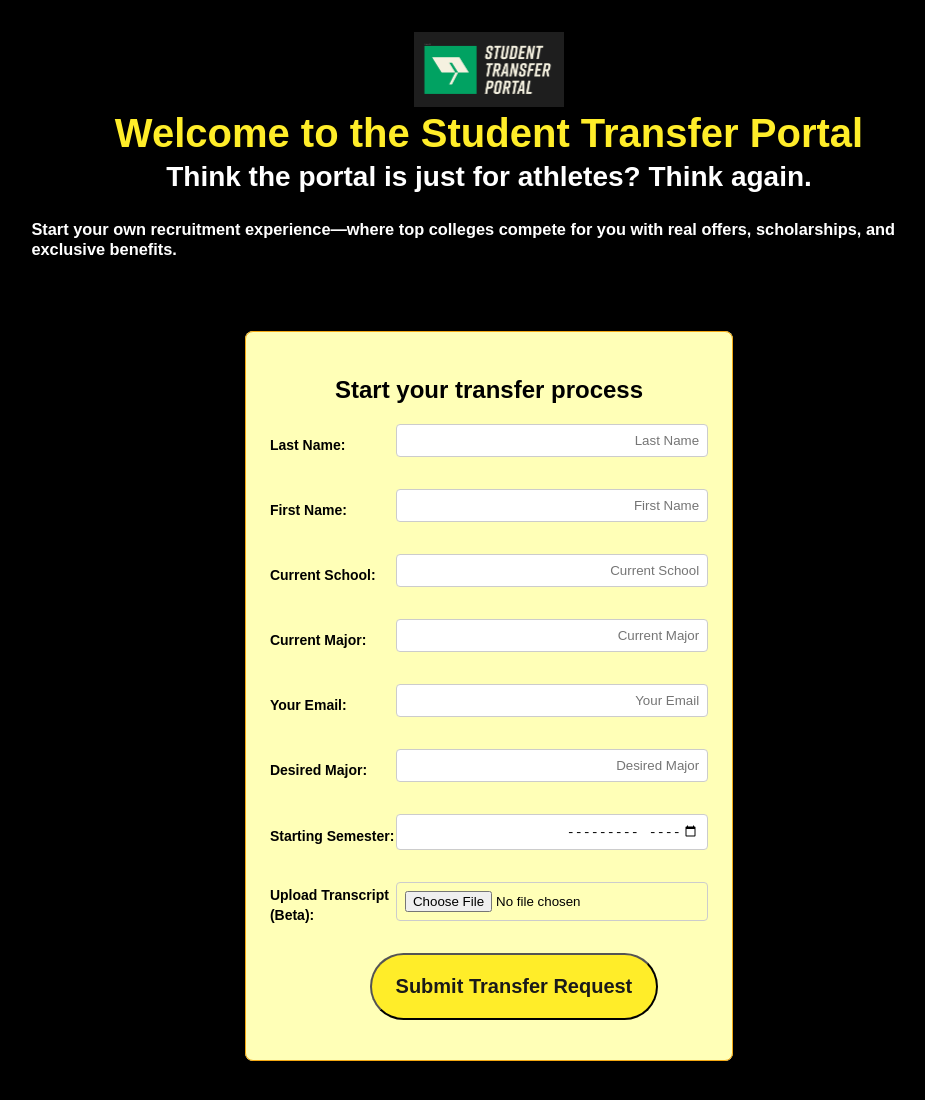
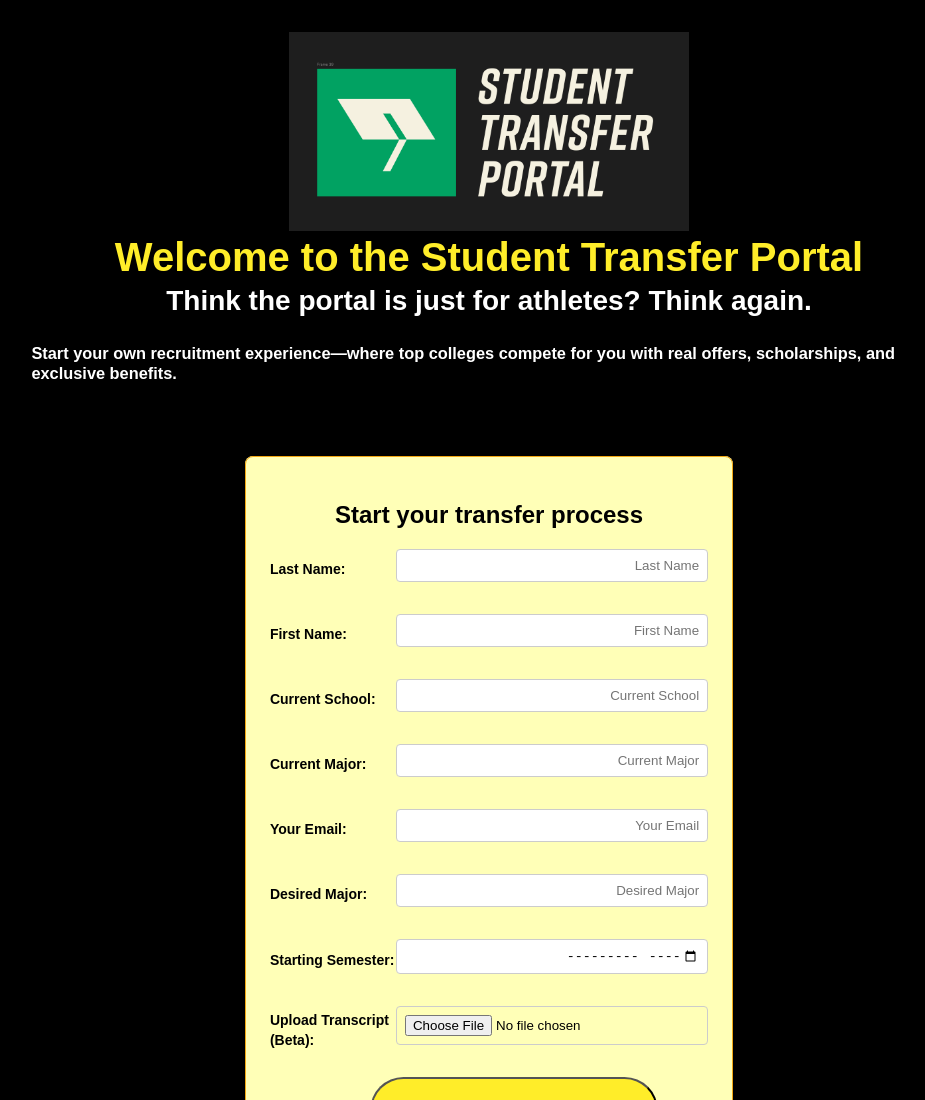
Before and after one commit to simitchell/transfer_portal, a plain HTML site: page index.html in a window 1280 px wide. Shown: the top 1100 px of the page, without its empty margins (151-1076 px from the left). Drawn offline with Linux system fonts and the light colour scheme.

Commit message:
image sizing

```diff
--- a/index.html
+++ b/index.html
@@ -16,11 +16,7 @@
   <body>
     <header>
       <div class="logo">
-        <img
-          src="images/PNG image.png"
-          alt="Student Transfer Portal Logo"
-          style="max-width: 150px; width: 100%; height: auto"
-        />
+        <img src="images/PNG image.png" alt="Student Transfer Portal Logo" />
       </div>
       <h1>Welcome to the Student Transfer Portal</h1>
       <h2>Think the portal is just for athletes? Think again.</h2>
```
